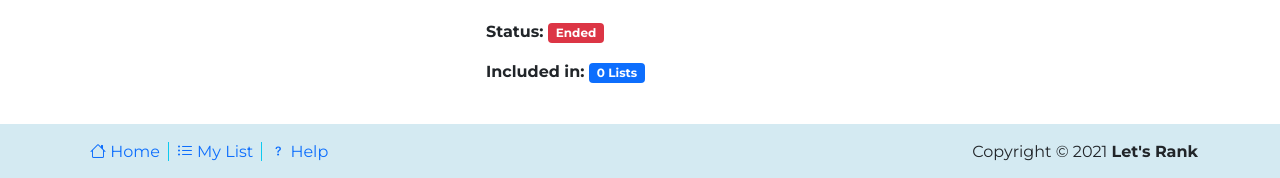
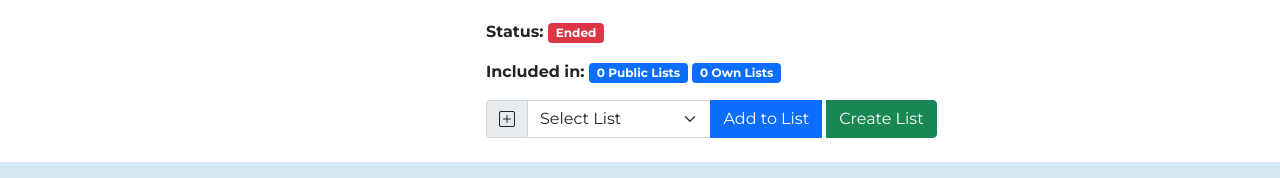
Before and after one commit to hstahelin/lets-rank, a React (Create React App) app: page /show/1 in a window 1280 px wide. Shown: the part 535-713 px from the top of the page. Built offline with nearby package versions, Linux system fonts and the light colour scheme.

Commit message:
Add Show Detail link to List

```diff
--- a/src/components/ListCardPreviewComponent.js
+++ b/src/components/ListCardPreviewComponent.js
@@ -6,7 +6,6 @@ import { SHOWS } from "../shared/shows";
 
 function ListCardPreview(props) {
   const showList = SHOWS.filter((show) => props.list.list.includes(show.id));
-  //console.table("FILTERED List: " + JSON.stringify(showList));
   return (
     <div className="col-12 col-sm-6 col-lg-3 mb-3">
       <Card className="shadow">
--- a/src/components/ShowDetailComponent.js
+++ b/src/components/ShowDetailComponent.js
@@ -71,15 +71,45 @@ function ShowDetail(props) {
                   <strong>Included in: </strong>
                   <Badge bg="primary">
                     {LISTS.filter((list) => list.list.includes(show.id)).length}{" "}
-                    Lists
+                    Public Lists
+                  </Badge>{" "}
+                  <Badge bg="primary">
+                    {LISTS.filter((list) => list.list.includes(show.id)).length}{" "}
+                    Own Lists
                   </Badge>
                 </p>
-                {/* <p>
-                  <strong>Source: </strong>
-                  <a href={show.url} target="_blank" rel="noreferrer">
-                    TV Maze
-                  </a>
-                </p> */}
+              </div>
+            </div>
+            <div className="row">
+              <div className="col-12 col-md-10 col-lg-8">
+                <form action="">
+                  <div className="input-group">
+                    <span
+                      className="input-group-text searchBar bi bi-plus-square"
+                      id="basic-addon1"
+                    ></span>
+                    <select
+                      className="form-select"
+                      id="floatingSelect"
+                      name="listOption"
+                    >
+                      <option selected>Select List</option>
+                      <option value="1" disabled>
+                        Top 10 Action
+                      </option>
+                      <option value="2">Top 10 Kids</option>
+                      <option value="3">Best Science-Fiction</option>
+                      <option value="4">Top 10 Horror</option>
+                      <option value="5">All Time Best</option>
+                    </select>
+                    <button type="submit" className="btn btn-primary">
+                      Add to List
+                    </button>
+                    <button type="button" className="btn btn-success ms-1">
+                      Create List
+                    </button>
+                  </div>
+                </form>
               </div>
             </div>
           </div>
```
